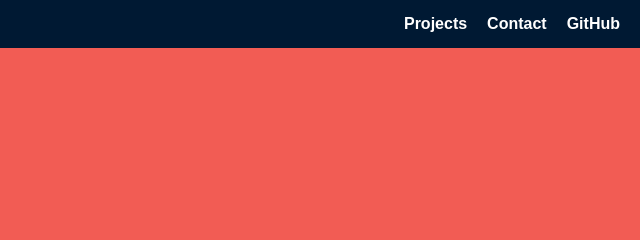
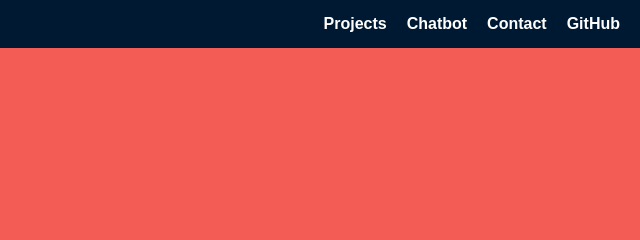
Before and after one commit to agunj/portfolio-site, a website: page contact.html in a window 1280 px wide. Shown: the top 240 px of the page, 640-1280 px from the left. Drawn offline with Linux system fonts and the light colour scheme.

Commit message:
Update contact.html

```diff
--- a/contact.html
+++ b/contact.html
@@ -57,7 +57,8 @@
             <div class="navbar__menu" id="mobile-menu">
                 <ul>
                     <li><a href="index.html" id="homeButton">Projects</a></li>
-                    <li><a href="chatbot.html" id="contactButton">Contact</a></li>
+                    <li><a href="chatbot.html" id="chatbotButton">Chatbot</a></li>
+                    <li><a href="contact.html" id="contactButton">Contact</a></li>
                     <li><a href="https://github.com/agunj">GitHub</a></li>
                 </ul>
             </div>
```
